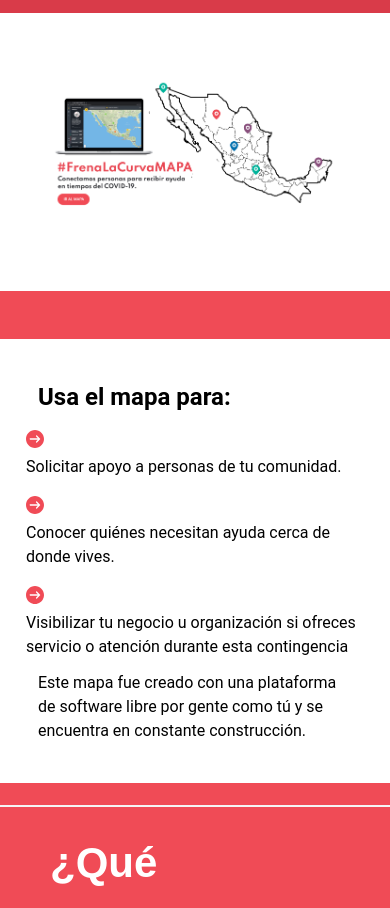
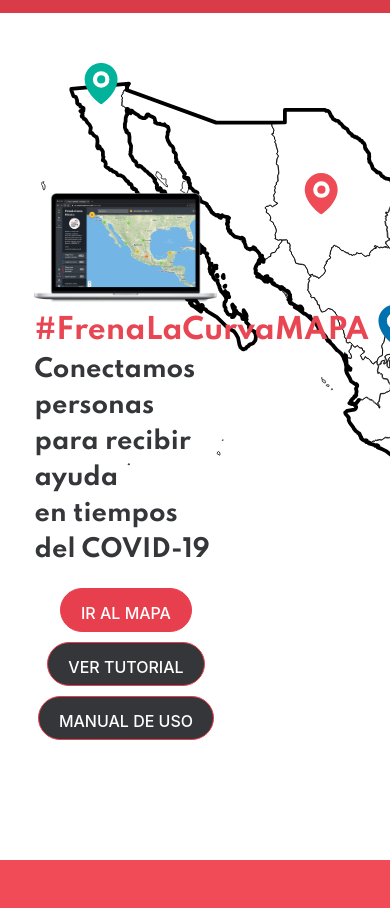
Before and after one commit to CodeandoMexico/frenalacurvamx, a Gatsby site: page /mapa in a window 390 px wide. Shown: the part 164-1072 px from the top of the page. Built offline with nearby package versions, Linux system fonts and the light colour scheme; Gatsby itself is replaced by a stand-in of ours.

Commit message:
Creacion de 1era seccion #FrenaLaCurva y cambios en responsiveness

```diff
--- a/src/components/layout.js
+++ b/src/components/layout.js
@@ -35,6 +35,8 @@ const Layout = ({ children }) => {
                     href="https://fonts.googleapis.com/css2?family=Montserrat:wght@400;500;600;700&family=Raleway&display=swap"
                 />
                 <link href="https://fonts.googleapis.com/icon?family=Material+Icons" rel="stylesheet"></link>
+                <link href="https://fonts.googleapis.com/css2?family=Spartan:wght@400;700&display=swap" rel="stylesheet"></link>
+                <link href="https://fonts.googleapis.com/css2?family=Roboto:wght@400;700&display=swap" rel="stylesheet"></link>
                 {/* Global site tag (gtag.js) - Google Analytics */}
                 <script async src="https://www.googletagmanager.com/gtag/js?id=UA-1803821-25"></script>
                 {/* TODO: temporal implementation, change it for a better one */}
--- /dev/null
+++ b/src/components/mapSection/mapSection.jsx
@@ -0,0 +1,34 @@
+import React from "react"
+import MapaLaptop from "../../images/illustrations/Mapa_laptop.png"
+import "./mapSection.scss";
+const MapaMexico = require("../../images/illustrations/Mapa_Mexico.svg")
+const MapSection = ()=>(
+    <section>
+        <div className="container" style={{marginTop:"180px", marginBottom:"100px"}}>
+        <div class="columns is-mobile">
+            <div className="column is-1">
+            </div>
+            <div className="column is-half-mobile" style={{fontFamily:"'Spartan', sans-serif", zIndex:"10"}}>
+                <img style={{width:"45vh"}} src={MapaLaptop}></img>
+                <div className="container">
+                    <h1 className="title-frenaLaCurva">#FrenaLaCurvaMAPA</h1>
+                    <div style={{fontSize:"24px", fontWeight:"bold"}}>
+                        <p>Conectamos personas para recibir ayuda</p>
+                        <p>en tiempos del COVID-19</p>
+                    </div>
+                </div>
+                    <div className="columns" style={{marginTop:"20px", marginBottom:"20px"}}>
+                    <a href="https://mx.mapa.frenalacurva.net/" target="blank"><button className="button-mapa-mobile column button cta is-rounded primary-btn raised">IR AL MAPA</button></a>
+                    <a href="#" target="blank"><button className="buttons-mobile column button cta is-rounded primary-btn raised">VER TUTORIAL</button></a>
+                    <a href="https://bit.ly/FLCMXmapaguia" target="blank"><button  className="buttons-mobile column button cta is-rounded primary-btn raised">MANUAL DE USO</button></a>
+                    </div>
+
+            </div>
+            <div className="column" style={{marginLeft:"-200px", marginTop:"-70px", zIndex:"1"}}>
+                <img style={{width:"90vh", marginTop:"-60px", maxWidth:"none"}} src={MapaMexico}></img>
+            </div>
+            </div>
+        </div>
+    </section>
+)
+export default MapSection;
--- /dev/null
+++ b/src/components/mapSection/mapSection.scss
@@ -0,0 +1,29 @@
+.title-frenaLaCurva{
+    font-size: 48px;
+    font-weight: bold;
+    color:#E84652;
+}
+.buttons-mobile{
+    background-color: #35363a !important;
+    border:none;
+    margin-right: 20px;
+}
+.button-mapa-mobile{
+    border:none;
+    margin-right: 20px;
+}
+@media (max-width: 600px) {
+    .title-frenaLaCurva {
+      font-size: 28px;
+    }
+  }
+  @media (max-width: 600px) {
+    .buttons-mobile {
+      margin: 10px auto auto auto;
+    }
+  }
+  @media (max-width: 600px) {
+    .button-mapa-mobile {
+      margin: 10px auto auto auto;
+    }
+  }
--- a/src/components/useMapSection/useMapSection.jsx
+++ b/src/components/useMapSection/useMapSection.jsx
@@ -8,7 +8,7 @@ const greenPin = require("../../images/icons/Mapa_Pin-Verde.svg")
 const UseMapSection = () =>(
 <section className="container-MapSection fullBox-useMap diagonalBox-useMap">
     <div className="container" style={{color:"black",marginTop:"60px"}}>
-        <div class="columns">
+        <div class="columns" style={{marginBottom:"300px"}}>
             <div    class="column is-one-quarter" style={{padding:"40px",margin:"10px", fontFamily:"'Roboto', sans-serif", backgroundColor:"white"}}>
                 <h2 style={{fontWeight:"bold", fontSize:"24px"}}>Usa el mapa para:</h2>
                 <div className="columns" style={{marginTop:"10px", }}>
--- a/src/components/useMapSection/useMapSection.scss
+++ b/src/components/useMapSection/useMapSection.scss
@@ -24,7 +24,7 @@
   }
 .container-MapSection {
     width:100%;
-    height: 820px;
+    height: auto;
 }
 .img-map{
   height:18px;
--- a/src/pages/mapa.js
+++ b/src/pages/mapa.js
@@ -1,8 +1,10 @@
 import React from "react"
 import ModerationSection from "../components/moderationSection/moderationSection";
 import UseMapSection from "../components/useMapSection/useMapSection";
+import MapSection from "..//components/mapSection/mapSection"
 import Layout from "../components/layout"
 import SEO from "../components/seo"
+// import "../../static";
 
 import mapa01 from '../images/illustrations/FLC-MX_Mapa_01.png'
 import mapa02 from '../images/illustrations/FLC-MX_Mapa_02.png'
@@ -11,18 +13,7 @@ import mapa03 from '../images/illustrations/FLC-MX_Mapa_03.png'
 const MapaPage = () => (
     <Layout>
         <SEO title="Mapa" />
-        <section className="hero is-default is-bold">
-            {/* {{> flags}}
-            {{> navbar}}
-            {{> navbar-clone}} */}
-            <div className="container" style={{padding: '50px'}}>
-                <div className="has-text-centered">
-                    <a href="https://mx.mapa.frenalacurva.net/" target="_blank" rel="noopener noreferrer">
-                        <img src={mapa01} alt="mapa temporal 1" />
-                    </a>
-                </div>
-            </div>
-        </section>
+        <MapSection/>
         <UseMapSection/>
         <ModerationSection/>
     </Layout>
```
Also changed, not shown: src/images/illustrations/Mapa_Laptop.png (added), src/images/illustrations/Mapa_Mexico.svg (added).
